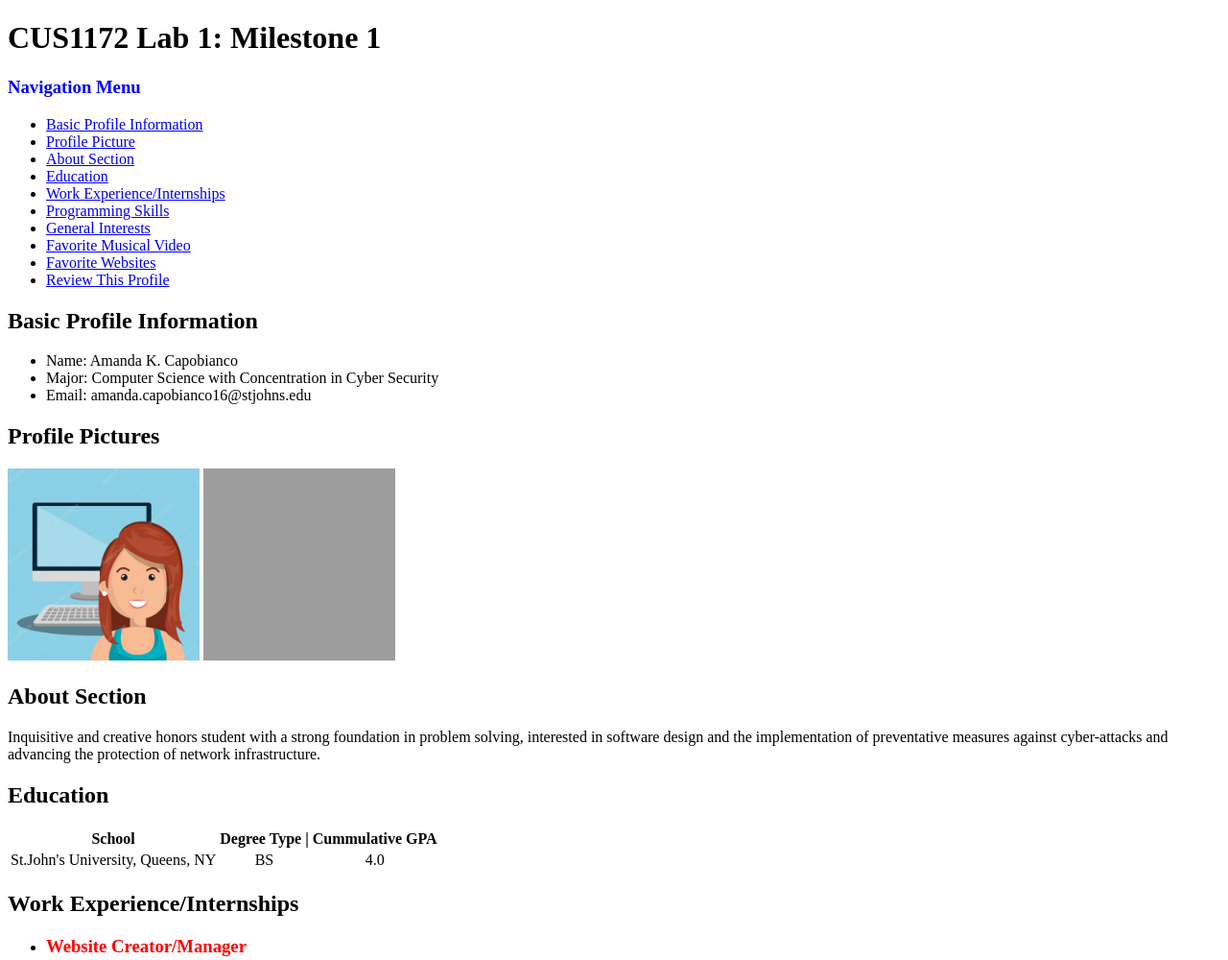
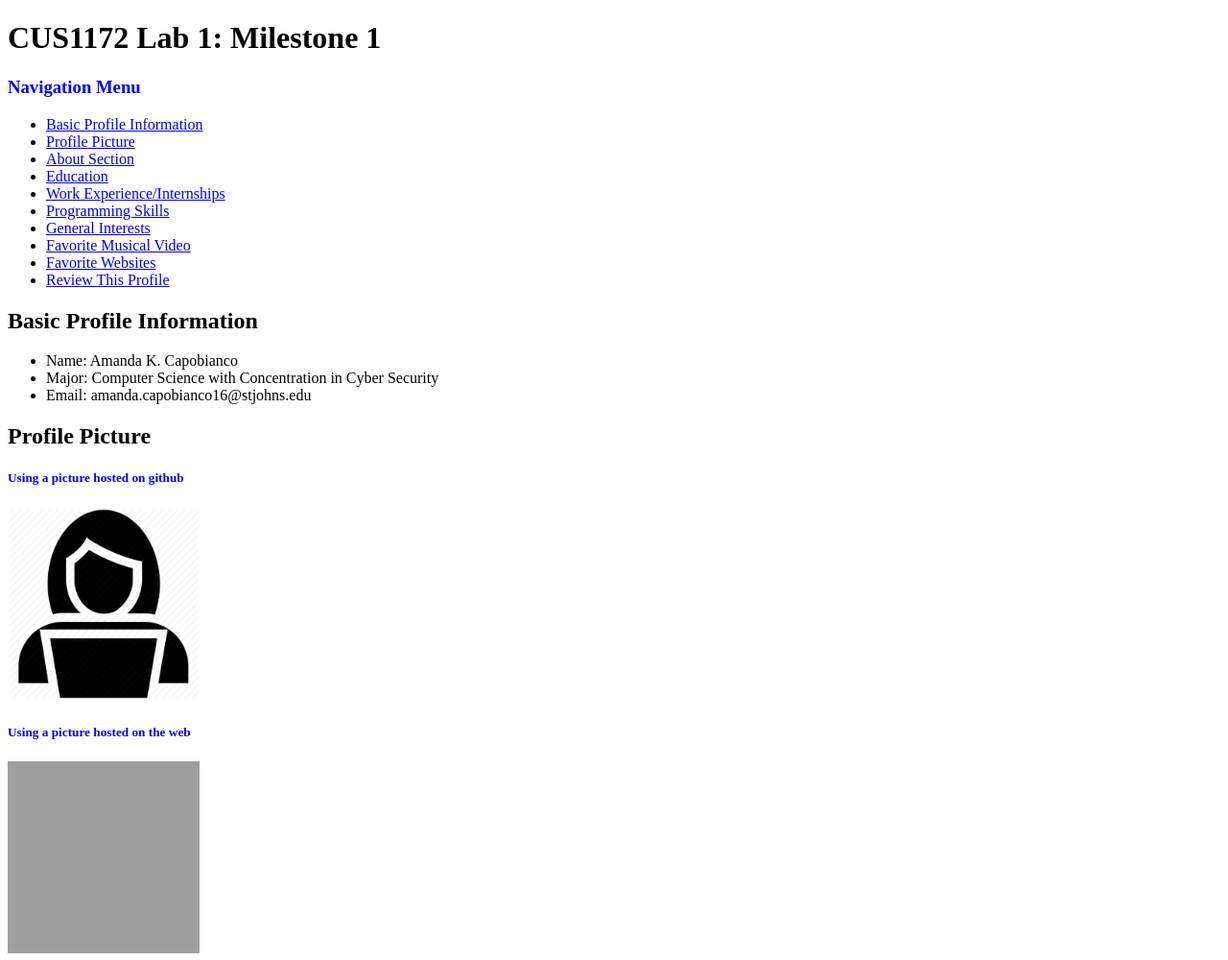
Before and after one commit to AmandaCapobianco/cus1172_project1, a plain HTML site: page index.html in a window 1280 px wide. Shown: the top 1000 px of the page at 96% size. Drawn offline with Linux system fonts and the light colour scheme; grey boxes are pictures that could not be loaded.

Commit message:
replaced github hosted image, embedded it using img tag, and made distinction between the two types of images

```diff
--- a/index.html
+++ b/index.html
@@ -31,9 +31,15 @@
 </div>
 
 <div id="profile_pic">
-<h2>Profile Pictures</h2>
-  <img src="https://github.com/AmandaCapobianco/cus1172_project1/blob/master/images/computergirlavatar.jpg?raw=true" height="200" width="200"/>
+<h2>Profile Picture</h2>
+  <div>
+    <h5><span style="color:blue">Using a picture hosted on github</h5>
+    <img src ="https://github.com/AmandaCapobianco/cus1172_project1/blob/master/images/image1.png?raw=true" height"200" width="200"/>
+  </div>
+  <div>
+  <h5><span style="color:blue">Using a picture hosted on the web</h5>
   <img src="https://cdn2.iconfinder.com/data/icons/avatar-51/48/22-512.png" height="200" width="200"/>
+  </div>
 </div>
 
 <div id="about_section">
```
